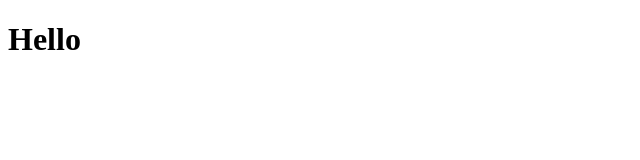
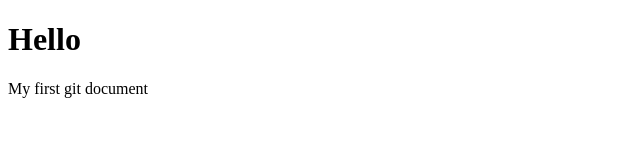
Before and after one commit to Vidhyagunalan/React, a plain HTML site: page index.html in a window 1280 px wide. Shown: the whole page, without its empty margins (0-640 px from the left). Drawn offline with Linux system fonts and the light colour scheme.

Commit message:
Added P tag

```diff
--- a/index.html
+++ b/index.html
@@ -8,6 +8,6 @@
 </head>
 <body>
     <h1>Hello</h1>
-
+    <p>My first git document</p>
 </body>
 </html>
```
